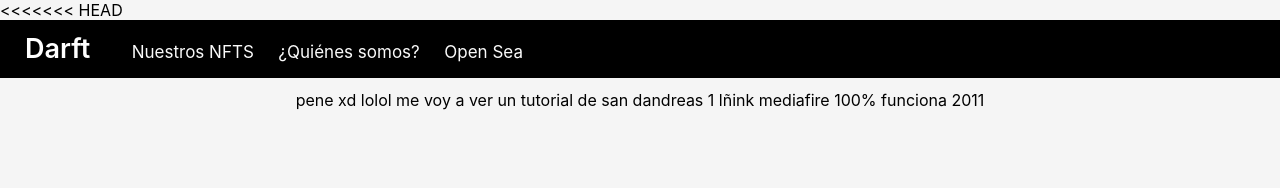
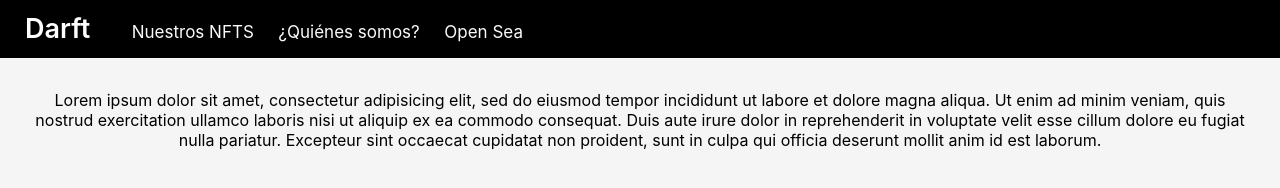
Before and after one commit to Sopaipillita/pemft, a plain HTML site: page index.html in a window 1280 px wide. Drawn offline with nearby package versions, Linux system fonts and the light colour scheme.

Commit message:
errores solucionados

```diff
--- a/index.html
+++ b/index.html
@@ -1,17 +1,21 @@
 <!DOCTYPE html>
-<<<<<<< HEAD
-<html lang="en">
+<html lang="es">
   <head>
     <meta charset="UTF-8">
     <meta http-equiv="X-UA-Compatible" content="IE=edge">
     <meta name="viewport" content="width=device-width, initial-scale=1.0">
     <link rel="stylesheet" href="css/style.css">
+    <link rel="stylesheet" href="https://use.fontawesome.com/releases/v5.15.4/css/all.css"
+      integrity="sha384-DyZ88mC6Up2uqS4h/KRgHuoeGwBcD4Ng9SiP4dIRy0EXTlnuz47vAwmeGwVChigm" crossorigin="anonymous">
     <title>Inicio | Darft</title>
   </head>
   <body>
     <div class="container">
       <header>
         <a href="/" class="title-header">Darft</a>
+        <div class="hide">
+          <i class="fa fa-bars" aria-hidden="true"></i>
+        </div>
         <nav>
           <ul>
             <li><a href="#">Nuestros NFTS</a></li>
@@ -20,11 +24,19 @@
           </ul>
         </nav>
       </header>
-		<br>
-		<br>
+      <br> <br> <br>
       <section class="main">
         <!-- Todo lo que quieras poner en la pag tiene q ser adentro de este main -->
-			<p>pene xd lolol me voy a ver un tutorial de san dandreas 1 lñink mediafire 100% funciona 2011</p>
+        <p>Lorem ipsum dolor sit amet, consectetur adipisicing elit, sed do eiusmod
+          tempor incididunt ut labore et dolore magna aliqua. Ut enim ad minim veniam,
+          quis nostrud exercitation ullamco laboris nisi ut aliquip ex ea commodo
+          consequat. Duis aute irure dolor in reprehenderit in voluptate velit esse
+          cillum dolore eu fugiat nulla pariatur. Excepteur sint occaecat cupidatat non
+          proident, sunt in culpa qui officia deserunt mollit anim id est laborum.
+        </p>
       </section>
     </div>
+    <script src="https://code.jquery.com/jquery-1.12.4.min.js"></script>
+    <script src="js/btn-nav.js"></script>
   </body>
+</html>
```
Lines whose indentation alone changed are shown as unchanged.
